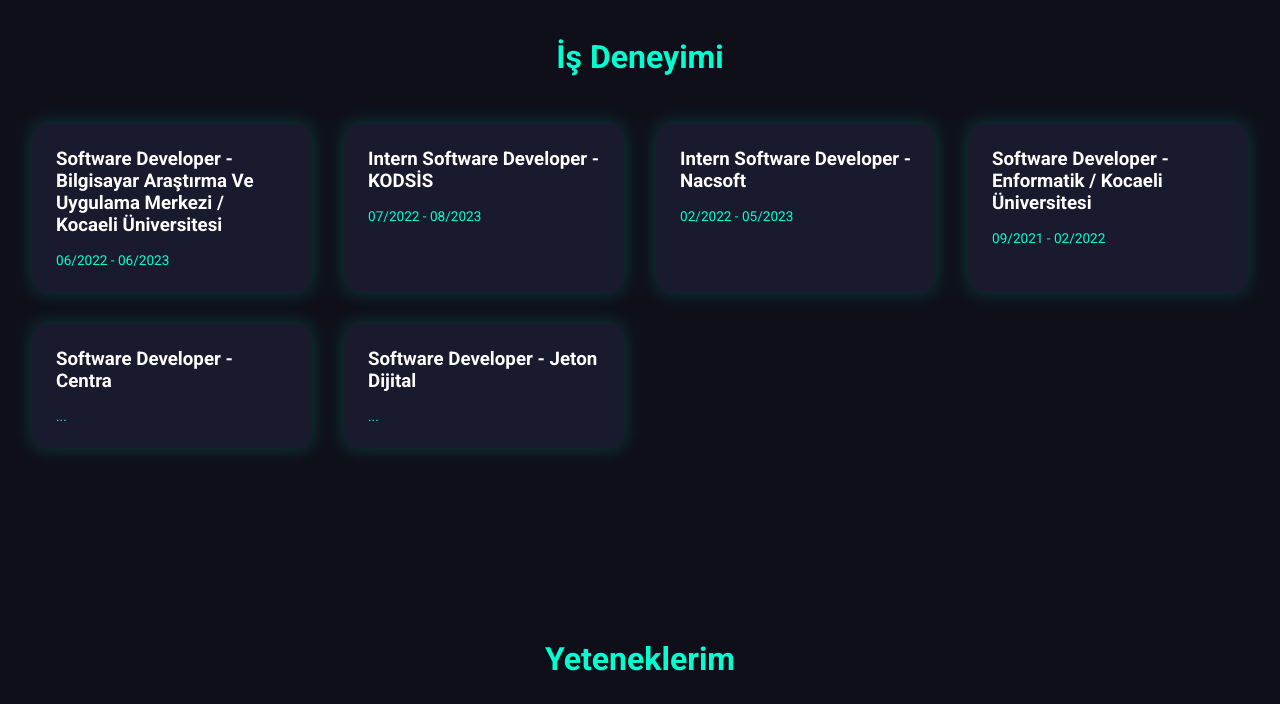
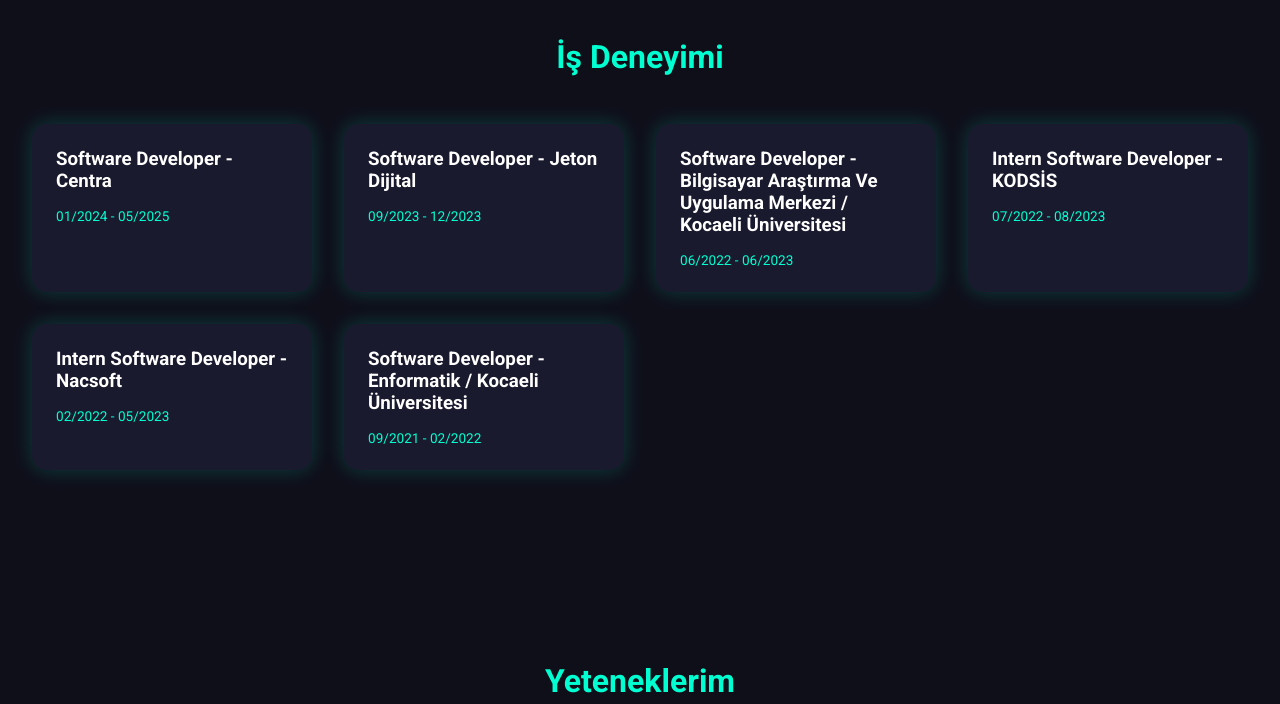
Before and after one commit to oguzhankoc55/oguzhankoc55.github.io, a plain HTML site: page index.html in a window 1280 px wide. Shown: the part 1520-2224 px from the top of the page. Drawn offline with Linux system fonts and the light colour scheme.

Commit message:
Update index.html

```diff
--- a/index.html
+++ b/index.html
@@ -125,6 +125,14 @@
     <h2>İş Deneyimi</h2>
     <div class="cards">
         <div class="card">
+            <h3>Software Developer - Centra</h3>
+            <span>01/2024 - 05/2025</span>
+        </div>
+        <div class="card">
+            <h3>Software Developer - Jeton Dijital</h3>
+            <span>09/2023 - 12/2023</span>
+        </div>
+        <div class="card">
             <h3>Software Developer - Bilgisayar Araştırma Ve Uygulama Merkezi / Kocaeli Üniversitesi</h3>
             <span>06/2022 - 06/2023</span>
         </div>
@@ -140,14 +148,7 @@
             <h3>Software Developer - Enformatik / Kocaeli Üniversitesi</h3>
             <span>09/2021 - 02/2022</span>
         </div>
-        <div class="card">
-            <h3>Software Developer - Centra</h3>
-            <span>...</span>
-        </div>
-        <div class="card">
-            <h3>Software Developer - Jeton Dijital</h3>
-            <span>...</span>
-        </div>
+
     </div>
 </section>
 
```
